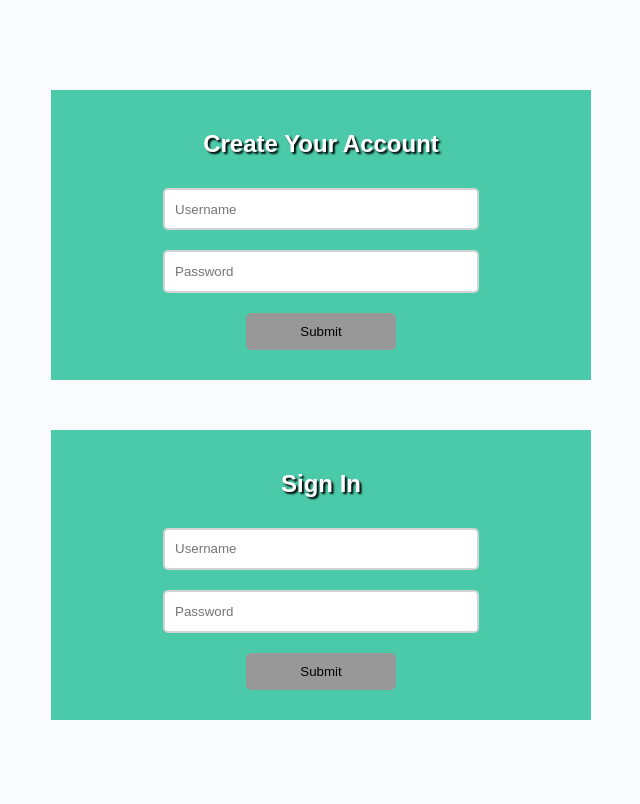
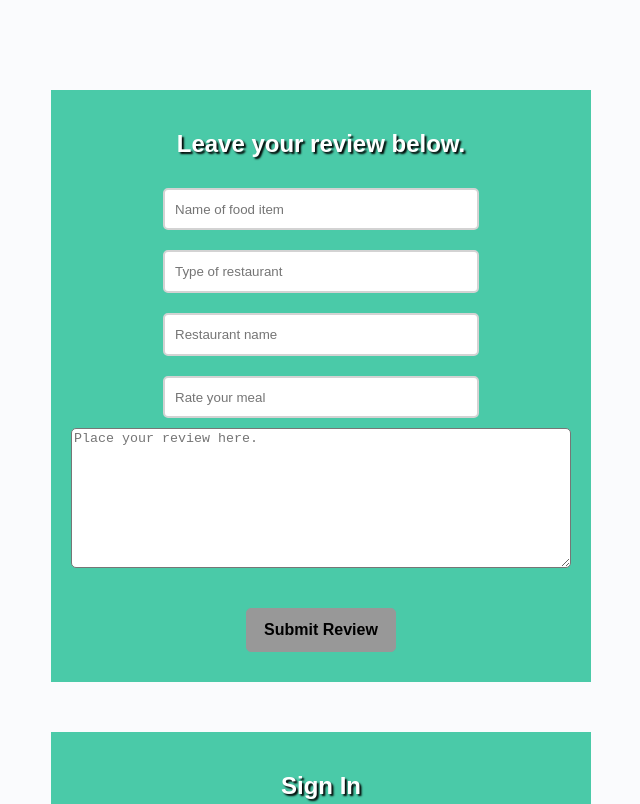
Before and after one commit to BuildWeekPT-FoodieFun/Front-End, a React (Create React App) app in the folder FoodieFun/: page / in a window 1280 px wide. Shown: the top 804 px of the page, without its empty margins (319-959 px from the left). Built offline with nearby package versions, Linux system fonts and the light colour scheme.

Commit message:
Building review page and some other minor tweaks

```diff
--- a/FoodieFun/src/App.js
+++ b/FoodieFun/src/App.js
@@ -1,14 +1,15 @@
 import React from 'react';
 import UserCreate from './Components/UserCreate';
 import Login from './Components/Login';
-
+import Review from './Components/Review';
 
 function App() {
   return (
     <div className="App">
       <header className="App-header">
-          <UserCreate />
-          <Login />
+      	<Review />
+        {/*<UserCreate />*/}
+        {<Login />}
       </header>
     </div>
   );
--- a/FoodieFun/src/Components/Login.js
+++ b/FoodieFun/src/Components/Login.js
@@ -27,7 +27,7 @@ const Login = ({ values, status }) => {
 				className='field'
 			/>
 
-			<ErrorMessage name='Password' />
+			<ErrorMessage name='password' />
 			{/*values.errors.password && <p className='errors'>{values.errors.password}</p>*/}
 			<Field
 				type='password'
--- a/FoodieFun/src/Components/Review.js
+++ b/FoodieFun/src/Components/Review.js
@@ -0,0 +1,99 @@
+import React, { useState, useEffect } from 'react';
+import { withFormik, Form, Field, ErrorMessage } from 'formik';
+import * as yup from 'yup';
+import axios from 'axios';
+
+import '../../src/index.css';
+
+const UserCreate = ({ values, status }) => {
+	const [NewProfile, addNewProfile] = useState([]);
+	// console.log(NewProfile)
+	useEffect(() => {
+		if (status) {
+			addNewProfile([...NewProfile, status])
+		}
+	}, [status, NewProfile])
+
+	return (
+		<Form className='form'>
+			<h2>Leave your review below.</h2>
+
+			<ErrorMessage name='itemName' />
+			<Field
+				type='text'
+				name='itemName'
+				placeholder='Name of food item'
+				className='field'
+			/>
+
+			<ErrorMessage name='restType' />
+			<Field
+				type='text'
+				name='restType'
+				placeholder='Type of restaurant'
+				className='field'
+			/>
+
+			<ErrorMessage name='restName' />
+			<Field
+				type='text'
+				name='restName'
+				placeholder='Restaurant name'
+				className='field'
+			/>
+
+			<ErrorMessage name='rating' />
+			<Field
+				type='number'
+				name='rating'
+				placeholder='Rate your meal'
+				className='field'
+			/>
+
+			<ErrorMessage name='textarea' />
+			<Field
+				component='textarea'
+				type='text'
+				name='textarea'
+				placeholder='Place your review here.'
+				className='textarea'
+			/>
+
+			<button type='submit' id='textAreaButton'>Submit Review</button>
+		</Form>
+	)
+}
+
+export default withFormik({
+	mapPropsToValues: (values) => { // Values are mapped to the name prop in Field.
+		return {
+			// This makes the inputs controlled.
+			textarea: values.textarea || '',
+			// email: values.email || '',
+			password: values.password || ''
+		}
+	},
+
+	validationSchema: yup.object().shape({
+		textarea: yup.string().required('You must leave a review before you submit this form.'),
+	}),
+
+	handleSubmit: (values, formik) => {
+    axios
+    .post('https://foodiefunbackend.herokuapp.com/api/app', values)
+    .then((res) => {
+      console.log(res, values)
+      formik.setStatus(res.data);
+      formik.resetForm();
+
+    })
+    .catch((err) => {
+      console.log('error:', err)
+    })
+  }
+})(UserCreate)
+
+// https://reqres.in/api/animals... This is a testing API.
+// https://reqres.in/api/auth/register
+
+// https://foodiefunbackend.herokuapp.com/api/auth/register
--- a/FoodieFun/src/index.css
+++ b/FoodieFun/src/index.css
@@ -51,6 +51,9 @@ button {
 	/*box-shadow: black 5px 5px 15px;*/
 	background-color: #989898;
 	border: solid 1px #989898;
+	color: black;
+	font-weight: 600;
+	font-size: 1em;
 }
 
 .errors {
@@ -59,3 +62,13 @@ button {
 	z-index: 10;
 	padding: 10px;
 }
+
+.textarea {
+	height: 10em;
+	border-radius: 5px;
+}
+
+#textAreaButton {
+	margin-top: 40px;
+
+}
```
